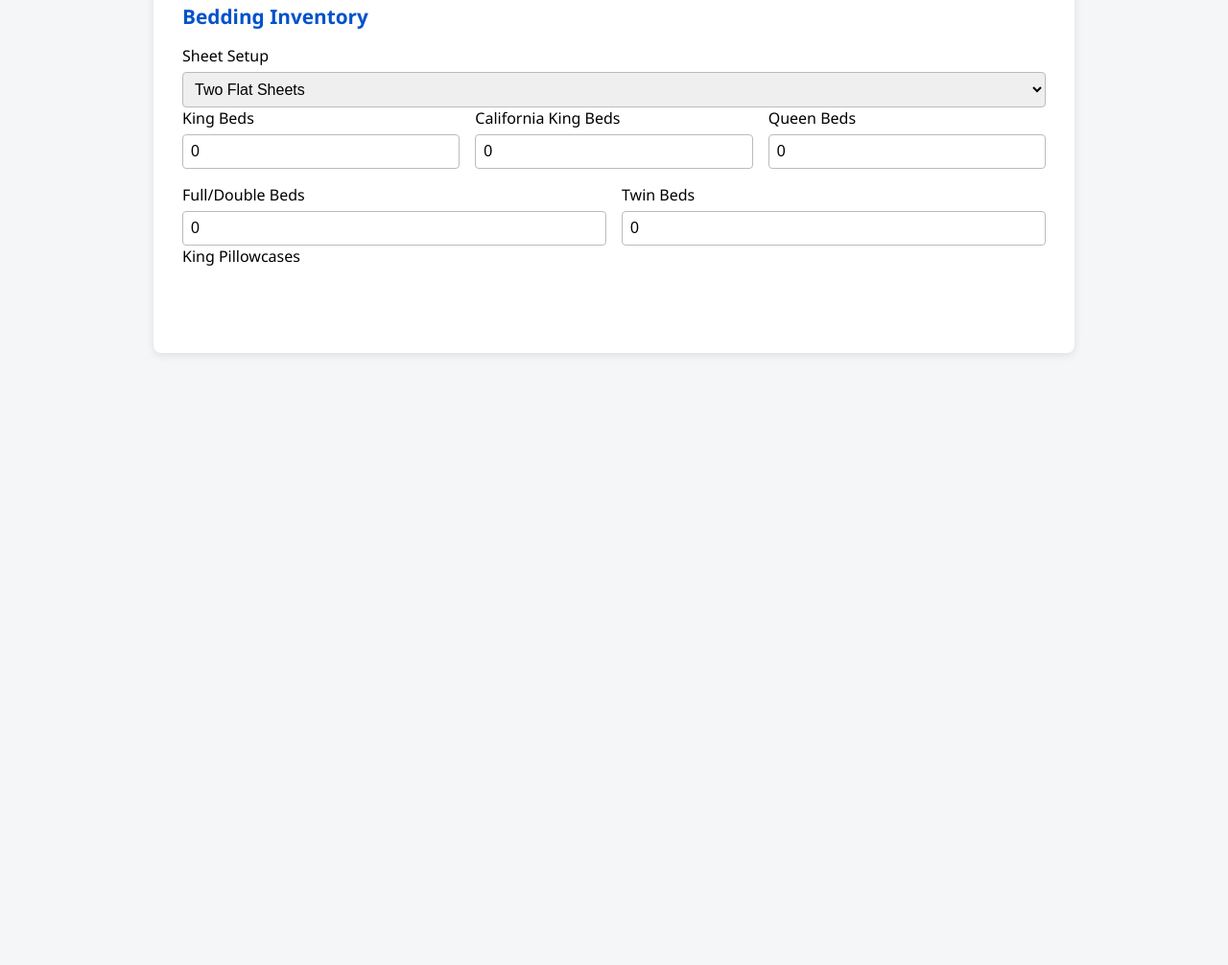
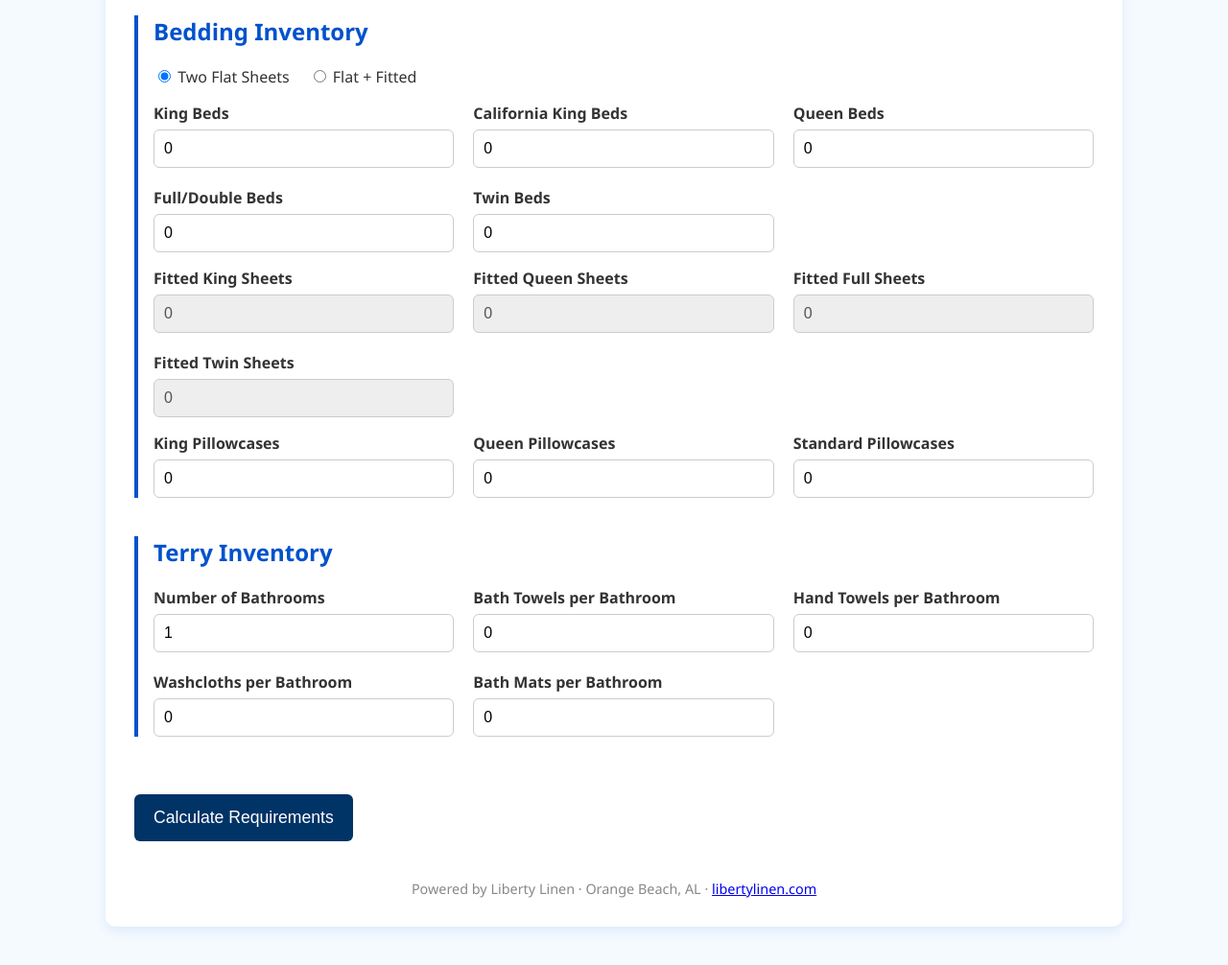
Before and after one commit to campbell3cw/Hospitality-Par-Calculater, a plain HTML site: page index.html in a window 1280 px wide. Shown: the part 319-1325 px from the top of the page at 96% size. Before the commit the page ends 800 px from the top, so only its background shows below. Drawn offline with Linux system fonts and the light colour scheme.

Commit message:
Update index.html

```diff
--- a/index.html
+++ b/index.html
@@ -3,153 +3,261 @@
 <head>
   <meta charset="UTF-8" />
   <meta name="viewport" content="width=device-width, initial-scale=1.0" />
-  <title>Hospitality Linen PAR Calculator</title>
+  <title>Liberty Linen PAR Calculator</title>
   <style>
     body {
       font-family: 'Segoe UI', Arial, sans-serif;
-      background-color: #f4f6f8;
+      background-color: #f5faff;
       margin: 0;
       padding: 0;
+      color: #333;
     }
     .container {
-      max-width: 900px;
+      max-width: 1000px;
       margin: 40px auto;
       background: white;
-      border-radius: 8px;
-      box-shadow: 0 2px 8px rgba(0,0,0,0.1);
+      border-radius: 10px;
+      box-shadow: 0 4px 12px rgba(0, 82, 204, 0.1);
       padding: 30px;
     }
     h1 {
       text-align: center;
-      margin-bottom: 24px;
+      color: #003366;
+      margin-bottom: 40px;
     }
     .section {
-      margin-bottom: 30px;
-      padding-bottom: 24px;
-      border-bottom: 2px solid #ccc;
-    }
-    .section:last-child {
-      border-bottom: none;
+      margin-bottom: 40px;
+      border-left: 4px solid #0052cc;
+      padding-left: 16px;
     }
     .section h2 {
+      color: #0052cc;
       margin-top: 0;
-      font-size: 1.3em;
-      color: #0052cc;
-      margin-bottom: 16px;
     }
     .field-group {
-      display: flex;
-      flex-wrap: wrap;
-      gap: 16px;
+      display: grid;
+      grid-template-columns: repeat(auto-fit, minmax(240px, 1fr));
+      gap: 20px;
+      margin-top: 16px;
     }
     .field {
-      flex: 1 1 200px;
       display: flex;
       flex-direction: column;
     }
     .field label {
-      font-weight: 500;
+      font-weight: 600;
       margin-bottom: 6px;
     }
-    .field input, .field select {
-      padding: 8px;
-      border: 1px solid #bbb;
-      border-radius: 4px;
-      font-size: 1em;
+    .field input,
+    .field select {
+      padding: 10px;
+      border: 1px solid #ccc;
+      border-radius: 6px;
+      font-size: 1rem;
     }
     .field input[disabled] {
       background-color: #eee;
     }
+    .radio-toggle {
+      display: flex;
+      gap: 20px;
+      margin-top: 10px;
+    }
+    .radio-toggle label {
+      font-weight: 500;
+    }
     button {
-      display: block;
-      width: 100%;
-      padding: 14px;
-      background-color: #0052cc;
+      background-color: #003366;
+      color: white;
       border: none;
-      color: white;
-      font-size: 1.1em;
+      border-radius: 6px;
+      padding: 14px 20px;
+      font-size: 1.1rem;
+      margin-top: 20px;
       cursor: pointer;
-      border-radius: 4px;
-      margin-top: 16px;
     }
     button:hover {
-      background-color: #003d99;
+      background-color: #0052cc;
     }
     .results {
-      margin-top: 32px;
-      background-color: #eef2f7;
+      margin-top: 30px;
+      background-color: #e9f1ff;
       padding: 20px;
       border-radius: 6px;
     }
     .results h2 {
       margin-top: 0;
+      color: #003366;
     }
     .results ul {
       list-style: none;
-      margin: 0;
       padding: 0;
     }
     .results li {
-      margin-bottom: 10px;
+      padding: 6px 0;
+    }
+    .branding {
+      text-align: center;
+      margin-top: 40px;
+      font-weight: 500;
+      color: #888;
+      font-size: 0.9rem;
     }
   </style>
 </head>
 <body>
   <div class="container">
-    <h1>Hospitality Linen PAR Calculator</h1>
+    <h1>Liberty Linen PAR Calculator</h1>
 
-    <!-- Section: General Vacation Rental Variables -->
     <div class="section">
       <h2>General Property Info</h2>
       <div class="field-group">
         <div class="field">
           <label for="numRooms">Number of Guest Rooms</label>
-          <input type="number" id="numRooms" name="numRooms" min="1" value="1" required />
+          <input type="number" id="numRooms" min="1" value="1" required />
         </div>
         <div class="field">
           <label for="occupancy">Occupancy Rate (%)</label>
-          <input type="number" id="occupancy" name="occupancy" min="0" max="100" value="100" />
+          <input type="number" id="occupancy" min="0" max="100" value="100" />
         </div>
         <div class="field">
           <label for="parLevel">Desired PAR Level</label>
-          <input type="number" id="parLevel" name="parLevel" min="1" value="3" />
+          <input type="number" id="parLevel" min="1" value="3" />
         </div>
       </div>
     </div>
 
-    <!-- Section: Bedding -->
     <div class="section">
       <h2>Bedding Inventory</h2>
-      <div class="field">
-        <label for="sheetSetup">Sheet Setup</label>
-        <select id="sheetSetup" name="sheetSetup" onchange="toggleFittedInputs()">
-          <option value="twoFlats">Two Flat Sheets</option>
-          <option value="flatPlusFitted">Flat + Fitted</option>
-        </select>
+      <div class="radio-toggle">
+        <label><input type="radio" name="sheetSetup" value="twoFlats" checked onchange="toggleFittedFields()" /> Two Flat Sheets</label>
+        <label><input type="radio" name="sheetSetup" value="flatPlusFitted" onchange="toggleFittedFields()" /> Flat + Fitted</label>
       </div>
       <div class="field-group">
         <div class="field">
           <label for="bedKing">King Beds</label>
-          <input type="number" id="bedKing" name="bedKing" min="0" value="0" />
+          <input type="number" id="bedKing" min="0" value="0" />
         </div>
         <div class="field">
           <label for="bedCalKing">California King Beds</label>
-          <input type="number" id="bedCalKing" name="bedCalKing" min="0" value="0" />
+          <input type="number" id="bedCalKing" min="0" value="0" />
         </div>
         <div class="field">
           <label for="bedQueen">Queen Beds</label>
-          <input type="number" id="bedQueen" name="bedQueen" min="0" value="0" />
+          <input type="number" id="bedQueen" min="0" value="0" />
         </div>
         <div class="field">
           <label for="bedFull">Full/Double Beds</label>
-          <input type="number" id="bedFull" name="bedFull" min="0" value="0" />
+          <input type="number" id="bedFull" min="0" value="0" />
         </div>
         <div class="field">
           <label for="bedTwin">Twin Beds</label>
-          <input type="number" id="bedTwin" name="bedTwin" min="0" value="0" />
+          <input type="number" id="bedTwin" min="0" value="0" />
+        </div>
+      </div>
+      <div class="field-group">
+        <div class="field">
+          <label for="fittedKing">Fitted King Sheets</label>
+          <input type="number" id="fittedKing" min="0" value="0" />
+        </div>
+        <div class="field">
+          <label for="fittedQueen">Fitted Queen Sheets</label>
+          <input type="number" id="fittedQueen" min="0" value="0" />
+        </div>
+        <div class="field">
+          <label for="fittedFull">Fitted Full Sheets</label>
+          <input type="number" id="fittedFull" min="0" value="0" />
+        </div>
+        <div class="field">
+          <label for="fittedTwin">Fitted Twin Sheets</label>
+          <input type="number" id="fittedTwin" min="0" value="0" />
         </div>
       </div>
       <div class="field-group">
         <div class="field">
           <label for="pillowKing">King Pillowcases</label>
-          <input type="nu
+          <input type="number" id="pillowKing" min="0" value="0" />
+        </div>
+        <div class="field">
+          <label for="pillowQueen">Queen Pillowcases</label>
+          <input type="number" id="pillowQueen" min="0" value="0" />
+        </div>
+        <div class="field">
+          <label for="pillowStd">Standard Pillowcases</label>
+          <input type="number" id="pillowStd" min="0" value="0" />
+        </div>
+      </div>
+    </div>
+
+    <div class="section">
+      <h2>Terry Inventory</h2>
+      <div class="field-group">
+        <div class="field">
+          <label for="numBathrooms">Number of Bathrooms</label>
+          <input type="number" id="numBathrooms" min="1" value="1" required />
+        </div>
+        <div class="field">
+          <label for="towelBath">Bath Towels per Bathroom</label>
+          <input type="number" id="towelBath" min="0" value="0" />
+        </div>
+        <div class="field">
+          <label for="towelHand">Hand Towels per Bathroom</label>
+          <input type="number" id="towelHand" min="0" value="0" />
+        </div>
+        <div class="field">
+          <label for="towelWash">Washcloths per Bathroom</label>
+          <input type="number" id="towelWash" min="0" value="0" />
+        </div>
+        <div class="field">
+          <label for="towelMat">Bath Mats per Bathroom</label>
+          <input type="number" id="towelMat" min="0" value="0" />
+        </div>
+      </div>
+    </div>
+
+    <button onclick="calculateResults()">Calculate Requirements</button>
+
+    <div class="results" id="results" style="display:none;">
+      <h2>Estimated Linen Requirements</h2>
+      <ul id="resultsList"></ul>
+    </div>
+
+    <div class="branding">
+      Powered by Liberty Linen · Orange Beach, AL · <a href="https://www.libertylinen.com" target="_blank">libertylinen.com</a>
+    </div>
+
+    <script>
+      function toggleFittedFields() {
+        const useFitted = document.querySelector('input[name="sheetSetup"]:checked').value === 'flatPlusFitted';
+        const fittedInputs = [
+          'fittedKing','fittedQueen','fittedFull','fittedTwin'
+        ];
+        fittedInputs.forEach(id => {
+          document.getElementById(id).disabled = !useFitted;
+        });
+      }
+
+      function calculateResults() {
+        const baths = parseInt(document.getElementById('numBathrooms').value) || 1;
+        const results = {
+          'Bath Towels': parseInt(document.getElementById('towelBath').value) * baths || 0,
+          'Hand Towels': parseInt(document.getElementById('towelHand').value) * baths || 0,
+          'Washcloths': parseInt(document.getElementById('towelWash').value) * baths || 0,
+          'Bath Mats': parseInt(document.getElementById('towelMat').value) * baths || 0
+        };
+
+        const resultList = document.getElementById('resultsList');
+        resultList.innerHTML = '';
+        for (const key in results) {
+          const li = document.createElement('li');
+          li.textContent = `${key}: ${results[key]} units`;
+          resultList.appendChild(li);
+        }
+        document.getElementById('results').style.display = 'block';
+      }
+
+      window.onload = toggleFittedFields;
+    </script>
+  </div>
+</body>
+</html>
```
